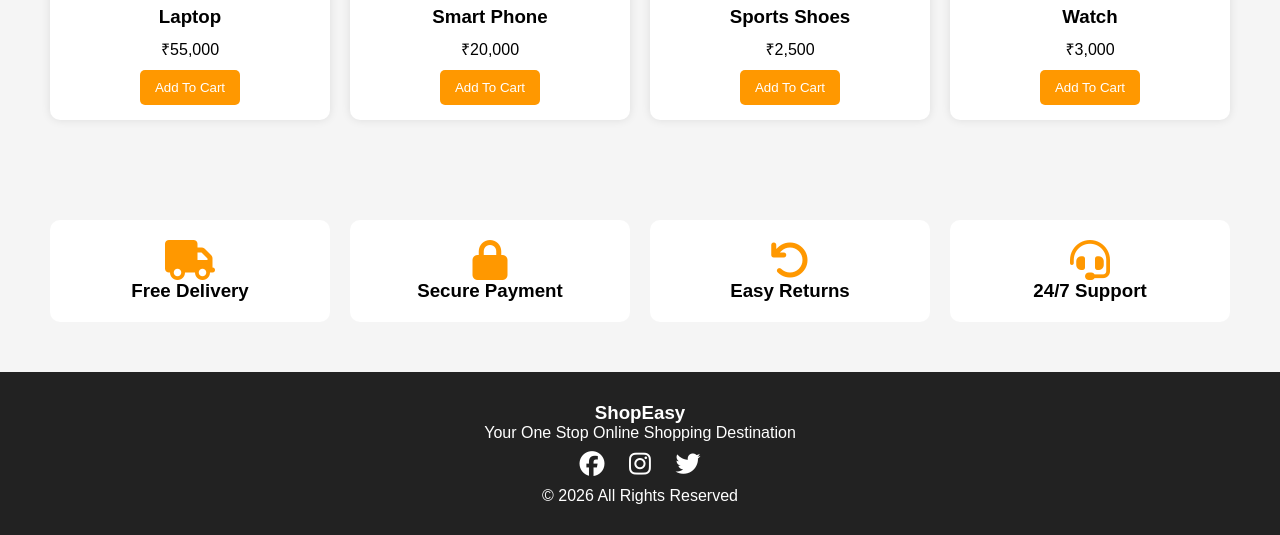
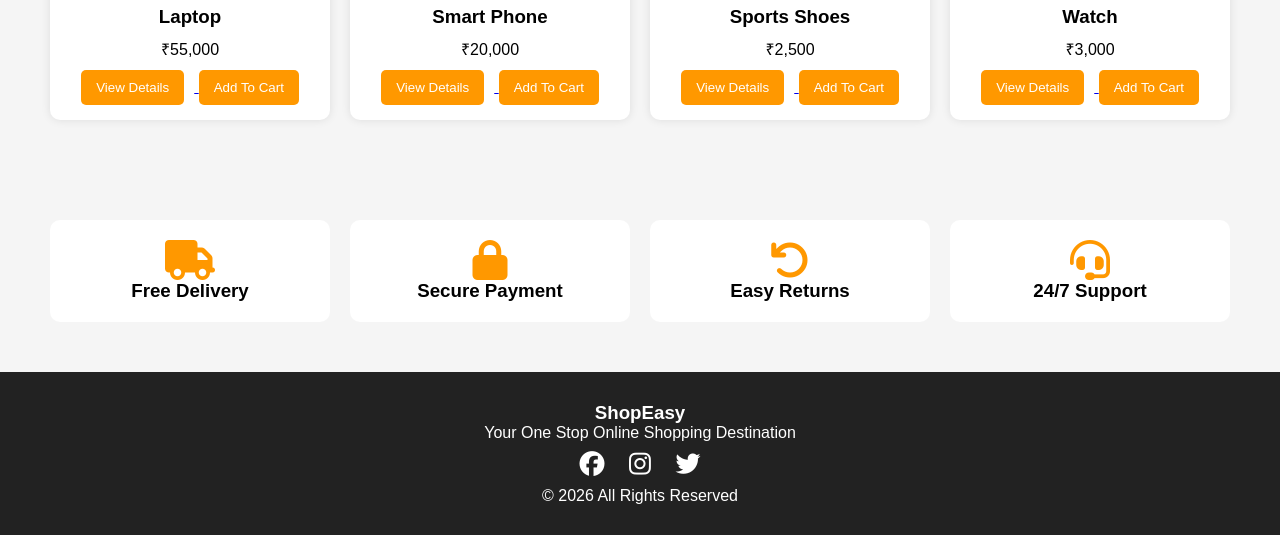
Before and after one commit to yenduriveeraneeraj/ecommerce-website, a plain HTML site: page index.html in a window 1280 px wide. Shown: the part 1327-1862 px from the top of the page. Drawn offline with Linux system fonts and the light colour scheme.

Commit message:
Update index.html

```diff
--- a/index.html
+++ b/index.html
@@ -83,6 +83,11 @@
                <img src="https://png.pngtree.com/png-clipart/20250523/original/pngtree-modern-laptop-computer-with-screen-open-technology-digital-device-png-image_21059292.png" alt="Laptop">
                 <h3>Laptop</h3>
                 <p>₹55,000</p>
+                <a href="product-view.html">
+<button class="details-btn">
+View Details
+</button>
+</a>
                 <button>Add To Cart</button>
             </div>
 
@@ -90,6 +95,11 @@
                 <img src="https://images.unsplash.com/photo-1511707171634-5f897ff02aa9?w=400">
                 <h3>Smart Phone</h3>
                 <p>₹20,000</p>
+                <a href="product-view.html">
+<button class="details-btn">
+View Details
+</button>
+</a>
                 <button>Add To Cart</button>
             </div>
 
@@ -97,6 +107,11 @@
                 <img src="https://images.unsplash.com/photo-1542291026-7eec264c27ff?w=400">
                 <h3>Sports Shoes</h3>
                 <p>₹2,500</p>
+                <a href="product-view.html">
+<button class="details-btn">
+View Details
+</button>
+</a>
                 <button>Add To Cart</button>
             </div>
 
@@ -104,6 +119,11 @@
                 <img src="https://images.unsplash.com/photo-1523275335684-37898b6baf30?w=400">
                 <h3>Watch</h3>
                 <p>₹3,000</p>
+                <a href="product-view.html">
+<button class="details-btn">
+View Details
+</button>
+</a>
                 <button>Add To Cart</button>
             </div>
 
```
